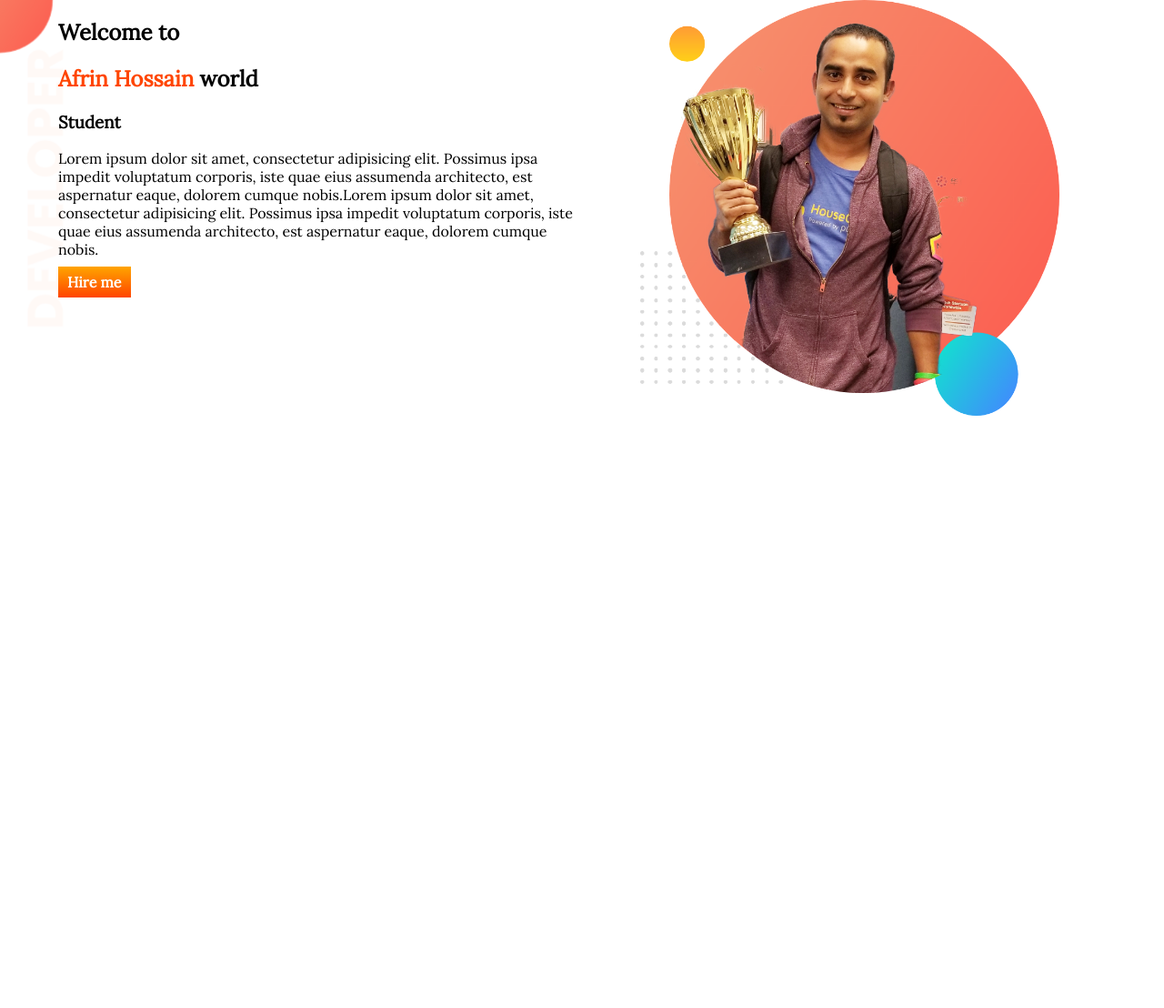
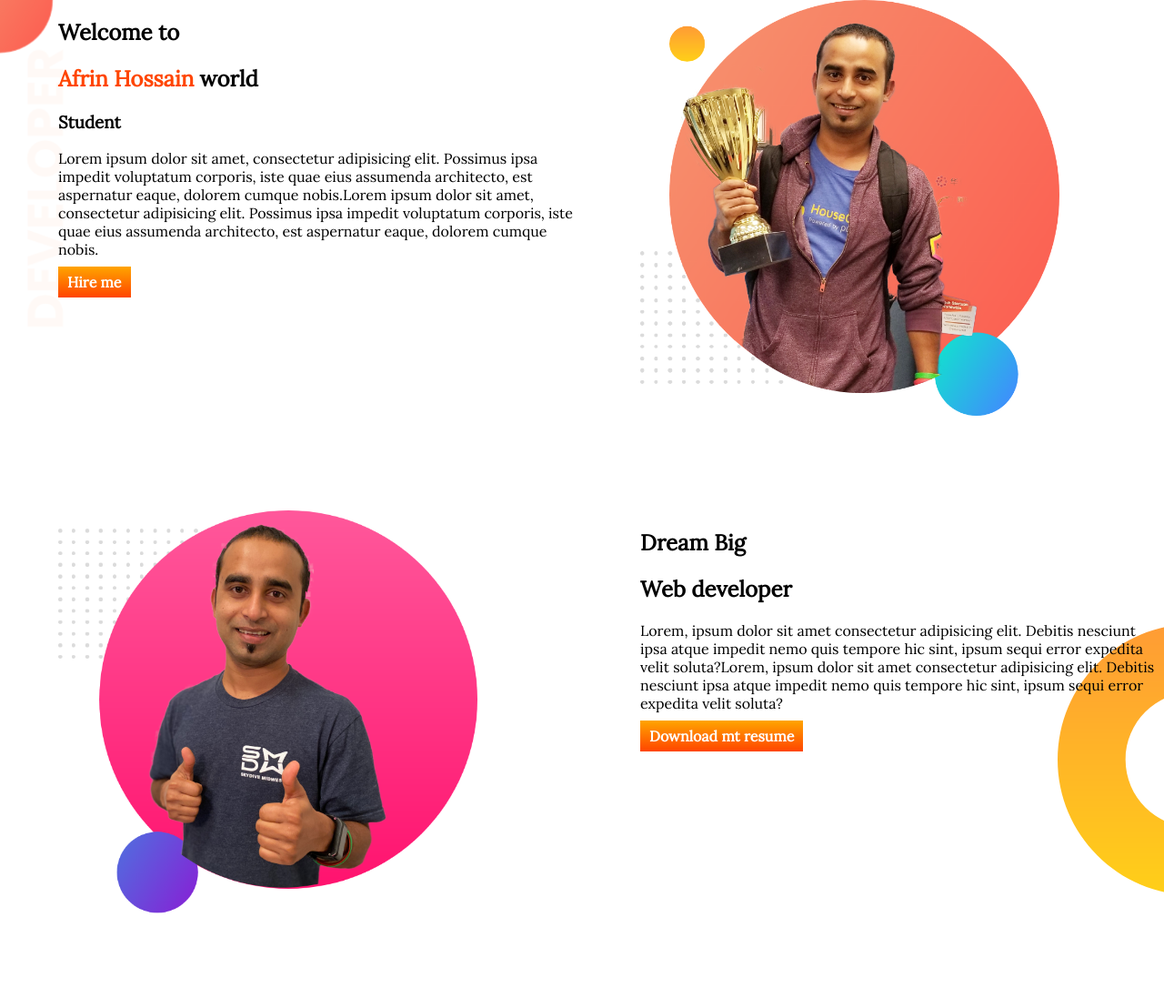
Before and after one commit to afrin100/developer-portfolio-1, a plain HTML site: page index.html in a window 1280 px wide. Shown: the whole page at 91% size. Before the commit the page ends 800 px from the top, so only its background shows below. Drawn offline with Linux system fonts and the light colour scheme; a web font is replaced by a local one.

Commit message:
dream-big added

```diff
--- a/index.html
+++ b/index.html
@@ -33,6 +33,22 @@
             <img src="images/jhankar.png" alt="">
         </div>
     </section>
+    <section class="dream-big">
+        <div class="half-width">
+            <img src="images/jhankar2.png">
+        </div>
+        <div class="half-width">
+            <h1>Dream Big</h1>
+            <h1>Web developer</h1>
+            <p>Lorem, ipsum dolor sit amet consectetur adipisicing elit. Debitis nesciunt ipsa atque impedit nemo quis
+                tempore hic sint, ipsum sequi error expedita velit soluta?Lorem, ipsum dolor sit amet consectetur
+                adipisicing elit. Debitis nesciunt ipsa atque impedit nemo quis tempore hic sint, ipsum sequi error
+                expedita velit soluta?</p>
+            <a class="link-button" target="blank" href="https://www.linkedin.com/company/programminghero">Download mt
+                resume</a>
+
+        </div>
+    </section>
 
 </body>
 
--- a/style.css
+++ b/style.css
@@ -7,6 +7,7 @@ body{
 }
 section{
     display: flex;
+    padding-bottom: 100px;
 
 }
 .half-width{
@@ -28,3 +29,8 @@ section{
     background-repeat: no-repeat;
 
 }
+.dream-big{
+    background-image: url(images/dream-bg.png);
+    background-repeat: no-repeat;
+    background-position: right;
+}
```
